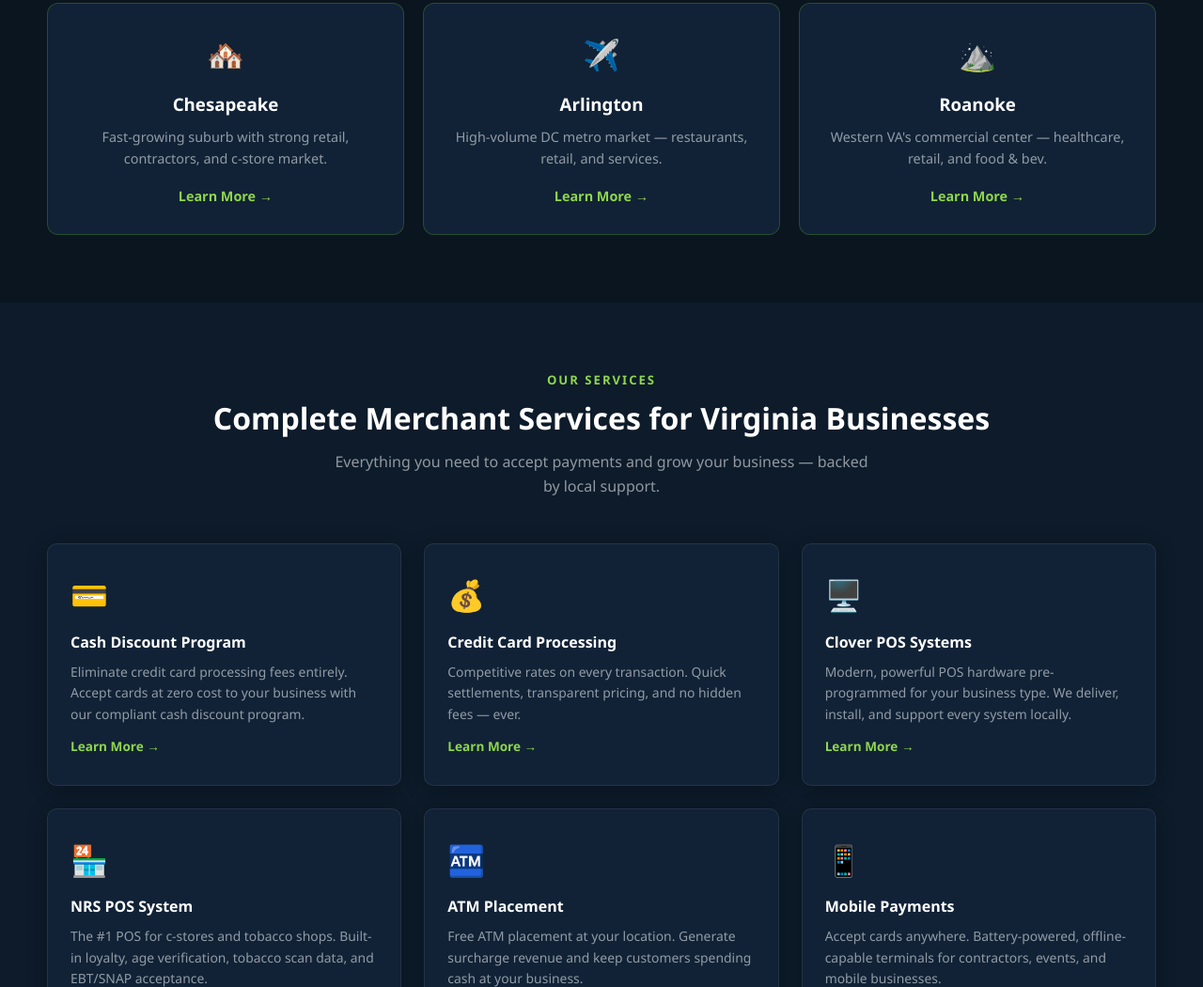
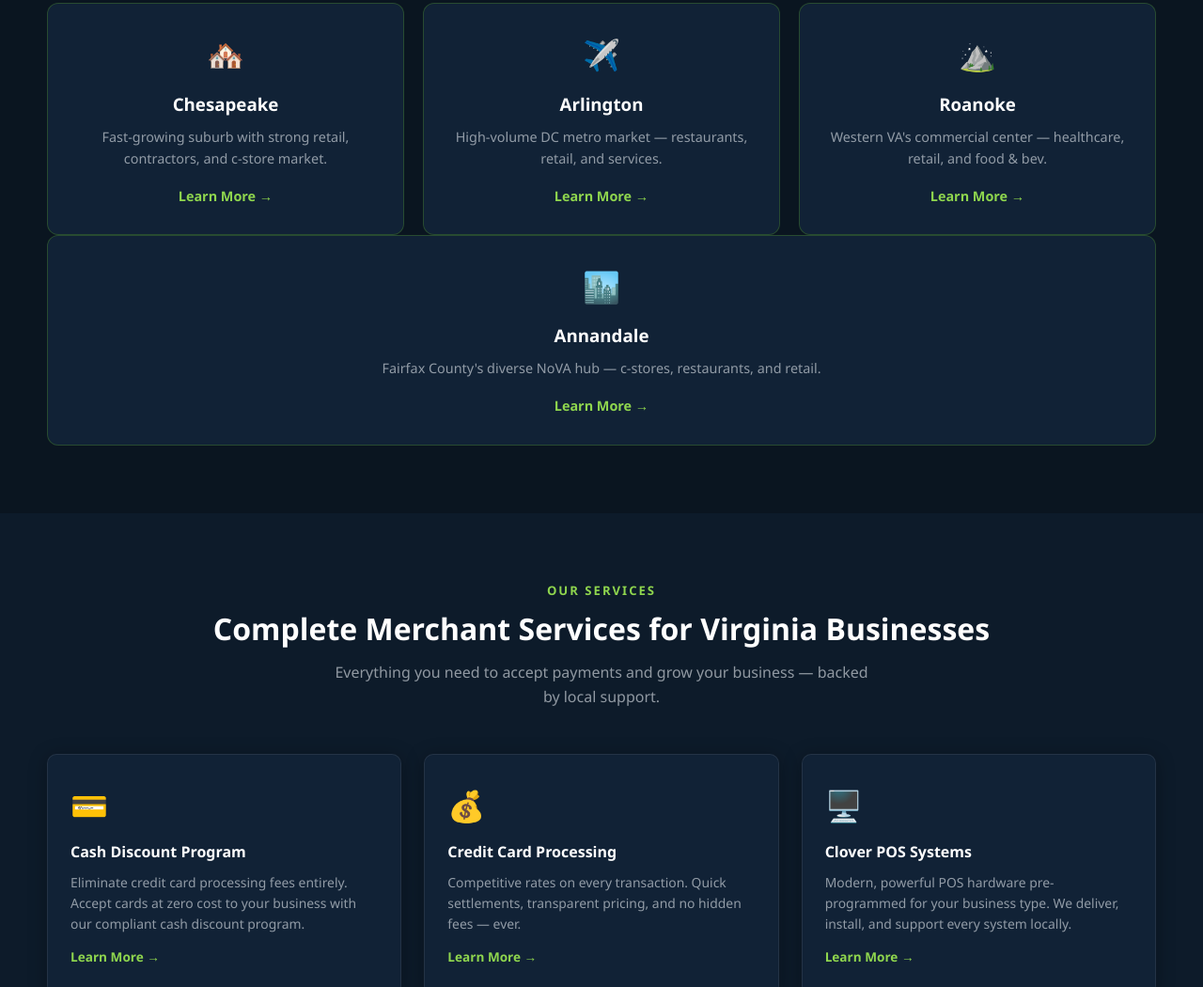
Before and after one commit to carolinaatm/total-payment-solutions, a plain HTML site: page locations/virginia-merchant-services.html in a window 1280 px wide. Shown: the part 2592-3642 px from the top of the page at 94% size. Drawn offline with Linux system fonts and the light colour scheme.

Commit message:
Add Annandale city card to Virginia state location page

```diff
--- a/locations/virginia-merchant-services.html
+++ b/locations/virginia-merchant-services.html
@@ -385,6 +385,12 @@
 <a href="/locations/roanoke-merchant-services" style="color:var(--green-glow);text-decoration:none;font-size:.9rem;font-weight:700;">Learn More →</a>
 </div>
 </div>
+<div style="background:var(--bg-card);border:1px solid var(--border-green);border-radius:12px;padding:28px;text-align:center;transition:all .3s ease;">
+<div style="font-size:2rem;margin-bottom:12px;">🏙️</div>
+<h3 style="color:#fff;margin-bottom:8px;font-weight:700;">Annandale</h3>
+<p style="color:var(--text-muted);margin:0 0 16px 0;font-size:.9rem;">Fairfax County's diverse NoVA hub — c-stores, restaurants, and retail.</p>
+<a href="/locations/annandale-merchant-services" style="color:var(--green-glow);text-decoration:none;font-size:.9rem;font-weight:700;">Learn More →</a>
+</div>
 </div>
 </div>
 </section>
```
